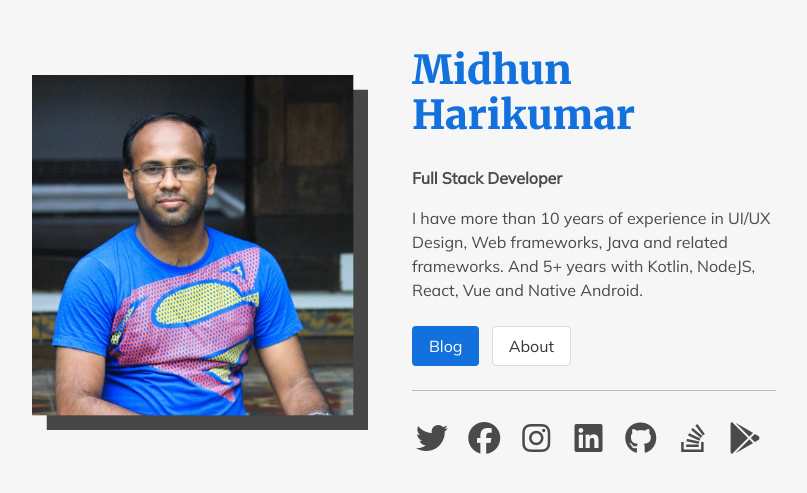
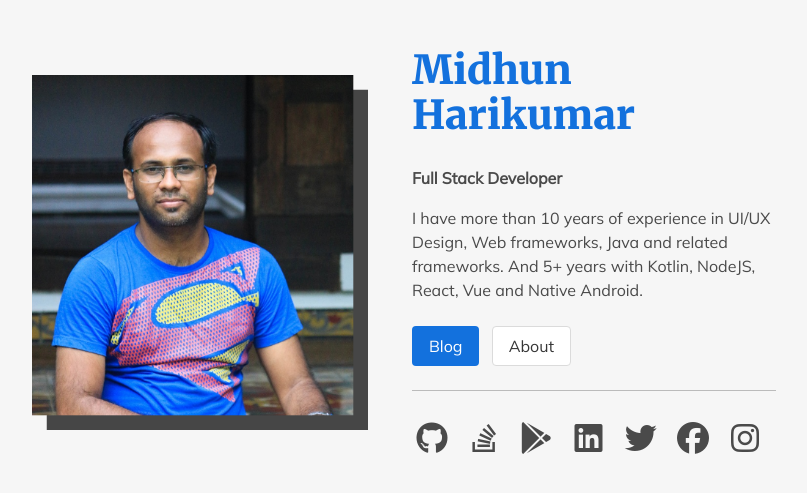
Before and after one commit to midhunhk/midhunhk.github.io, a Jekyll site: the page bio/index.html, which Jekyll copies as it is, in a window 1280 px wide. Shown: the top 493 px of the page, without its empty margins (244-1051 px from the left). Built offline with Jekyll 4.4.1, drawn with Linux system fonts in a browser that asks for light colours; nearby versions of some CDN libraries.

Commit message:
rearrange links

```diff
--- a/bio/index.html
+++ b/bio/index.html
@@ -46,13 +46,13 @@
                     <div class="divider mt-5 mb-5">&nbsp;</div>
 
                     <div>
-                        <span class="icon is-large "><a target="_blank" href="https://twitter.com/midhunhk"><i class="fab fa-2x fa-twitter pr-2 has-text-grey-dark"></i></a></span>
-                        <span class="icon is-large"><a target="_blank" href="https://www.facebook.com/midhunhk"><i class="fab fa-2x fa-facebook pr-2 has-text-grey-dark"></i></a></span>
-                        <span class="icon is-large"><a target="_blank" href="https://www.instagram.com/midhunhk"><i class="fab fa-2x fa-instagram pr-2 has-text-grey-dark"></i></a></span>
-                        <span class="icon is-large"><a target="_blank" href="https://www.linkedin.com/in/midhunhk/"><i class="fab fa-2x fa-linkedin pr-2 has-text-grey-dark"></i></a></span>
-                        <span class="icon is-large"><a target="_blank" href="https://github.com/midhunhk"><i class="fab fa-2x fa-github pr-2 has-text-grey-dark"></i></a></span>
-                        <span class="icon is-large"><a target="_blank" href="https://stackoverflow.com/users/592025/midhunhk"><i class="fab fa-2x fa-stack-overflow pr-2 has-text-grey-dark"></i></a></span>
-                        <span class="icon is-large"><a target="_blank" alt="Play Store" href="https://play.google.com/store/apps/dev?id=6177347481993841752&hl=en_US"><i class="fab fa-google-play fa-2x pr-2 has-text-grey-dark"></i></a></span>
+                        <span class="icon is-large"><a target="_blank" title="GitHub" href="https://github.com/midhunhk"><i class="fab fa-2x fa-github pr-2 has-text-grey-dark"></i></a></span>
+                        <span class="icon is-large"><a target="_blank" title="StackOverflow" href="https://stackoverflow.com/users/592025/midhunhk"><i class="fab fa-2x fa-stack-overflow pr-2 has-text-grey-dark"></i></a></span>
+                        <span class="icon is-large"><a target="_blank" title="Play Store" href="https://play.google.com/store/apps/dev?id=6177347481993841752&hl=en_US"><i class="fab fa-google-play fa-2x pr-2 has-text-grey-dark"></i></a></span>
+                        <span class="icon is-large"><a target="_blank" title="LinkedIn" href="https://www.linkedin.com/in/midhunhk/"><i class="fab fa-2x fa-linkedin pr-2 has-text-grey-dark"></i></a></span>
+                        <span class="icon is-large"><a target="_blank" title="Twitter" href="https://twitter.com/midhunhk"><i class="fab fa-2x fa-twitter pr-2 has-text-grey-dark"></i></a></span>
+                        <span class="icon is-large"><a target="_blank" title="Facebook (not maintained)" href="https://www.facebook.com/midhunhk"><i class="fab fa-2x fa-facebook pr-2 has-text-grey-dark"></i></a></span>
+                        <span class="icon is-large"><a target="_blank" title="Instagram (photography)" href="https://www.instagram.com/midhunhk"><i class="fab fa-2x fa-instagram pr-2 has-text-grey-dark"></i></a></span>
                     </div>
                   </div>
             </div>
```
Also changed, not shown: about.md (+4 -3 lines).
